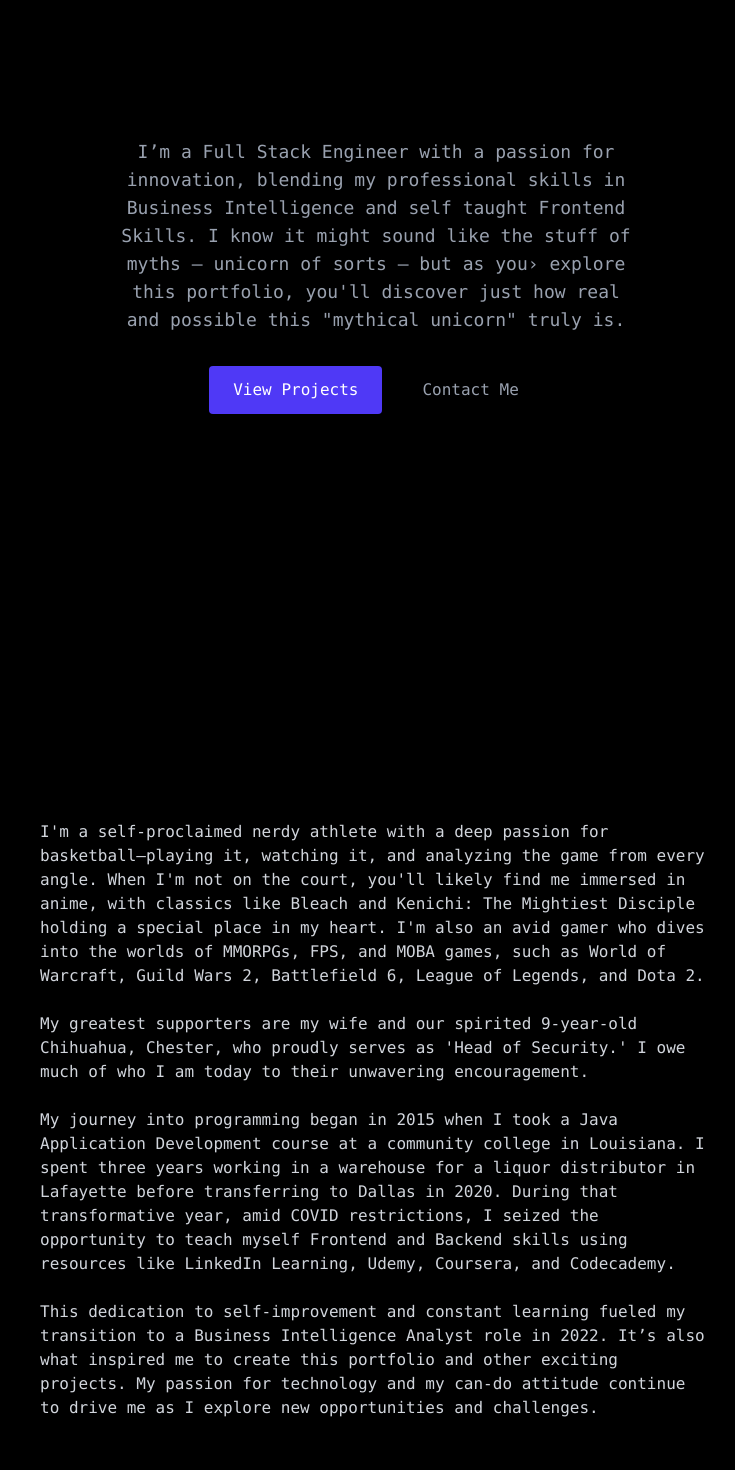
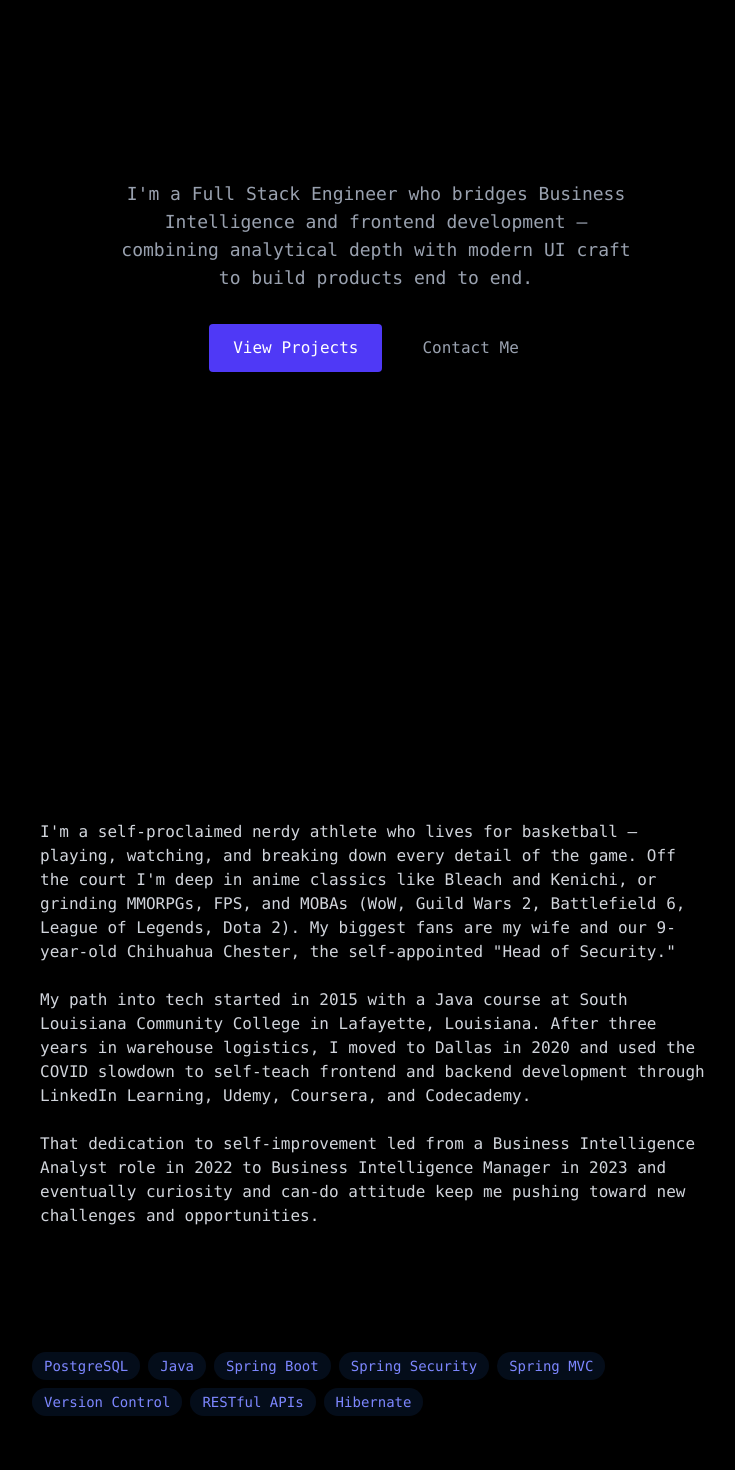
Before and after one commit to Kareem42/my-portfolio, a React (Vite) app: page / in a window 1280 px wide. Shown: the part 160-1630 px from the top of the page, without its empty margins (264-999 px from the left). Built offline with nearby package versions, Linux system fonts and the light colour scheme.

Commit message:
updated resume, about me section and home section.

```diff
--- a/src/App.jsx
+++ b/src/App.jsx
@@ -20,7 +20,7 @@ function App() {
       {!isLoaded && <LoadingScreen onComplete={() => setIsLoaded(true)} />}{" "}
       <div
         className={`min-h-screen transition-opacity duration-700 ${
-          isLoaded ? "opacity-100" : "opactity-0"
+          isLoaded ? "opacity-100" : "opacity-0"
         } bg-black text-gray`}
       >
         <Navbar menuOpen={menuOpen} setMenuOpen={setMenuOpen} />
--- a/src/components/RevealOnScroll.jsx
+++ b/src/components/RevealOnScroll.jsx
@@ -16,7 +16,7 @@ export const RevealOnScroll = ({ children }) => {
     if (ref.current) observer.observe(ref.current);
 
     return () => observer.disconnect();
-  });
+  }, []);
 
   return (
     <div ref={ref} className="reveal">
--- a/src/components/section/About.jsx
+++ b/src/components/section/About.jsx
@@ -1,5 +1,5 @@
 import { RevealOnScroll } from "../RevealOnScroll";
-import Resume from "../../assets/UpdatedResume.pdf";
+import Resume from "../../assets/Resume202606.pdf";
 
 export const About = () => {
   const frontendSkills = [
@@ -48,40 +48,28 @@ export const About = () => {
 
           <div className="rounded-xl p-8 border-white/10 border hover:-translate-y-1 transition-all">
             <p className="text-gray-300 mb-6 font-mono">
-              I&apos;m a self-proclaimed nerdy athlete with a deep passion for
-              basketball—playing it, watching it, and analyzing the game from
-              every angle. When I&apos;m not on the court, you&apos;ll likely
-              find me immersed in anime, with classics like Bleach and Kenichi:
-              The Mightiest Disciple holding a special place in my heart.
-              I&apos;m also an avid gamer who dives into the worlds of MMORPGs,
-              FPS, and MOBA games, such as World of Warcraft, Guild Wars 2,
-              Battlefield 6, League of Legends, and Dota 2.
+              I&apos;m a self-proclaimed nerdy athlete who lives for basketball
+              — playing, watching, and breaking down every detail of the game.
+              Off the court I&apos;m deep in anime classics like Bleach and
+              Kenichi, or grinding MMORPGs, FPS, and MOBAs (WoW, Guild Wars 2,
+              Battlefield 6, League of Legends, Dota 2). My biggest fans are my
+              wife and our 9-year-old Chihuahua Chester, the self-appointed
+              &quot;Head of Security.&quot;
             </p>
 
             <p className="text-gray-300 mb-6 font-mono">
-              My greatest supporters are my wife and our spirited 9-year-old
-              Chihuahua, Chester, who proudly serves as &apos;Head of
-              Security.&apos; I owe much of who I am today to their unwavering
-              encouragement.
+              My path into tech started in 2015 with a Java course at South
+              Louisiana Community College in Lafayette, Louisiana. After three
+              years in warehouse logistics, I moved to Dallas in 2020 and used
+              the COVID slowdown to self-teach frontend and backend development
+              through LinkedIn Learning, Udemy, Coursera, and Codecademy.
             </p>
 
             <p className="text-gray-300 mb-6 font-mono">
-              My journey into programming began in 2015 when I took a Java
-              Application Development course at a community college in
-              Louisiana. I spent three years working in a warehouse for a liquor
-              distributor in Lafayette before transferring to Dallas in 2020.
-              During that transformative year, amid COVID restrictions, I seized
-              the opportunity to teach myself Frontend and Backend skills using
-              resources like LinkedIn Learning, Udemy, Coursera, and Codecademy.
-            </p>
-
-            <p className="text-gray-300 mb-6 font-mono">
-              This dedication to self-improvement and constant learning fueled
-              my transition to a Business Intelligence Analyst role in 2022.
-              It’s also what inspired me to create this portfolio and other
-              exciting projects. My passion for technology and my can-do
-              attitude continue to drive me as I explore new opportunities and
-              challenges.
+              That dedication to self-improvement led from a Business
+              Intelligence Analyst role in 2022 to Business Intelligence Manager
+              in 2023 and eventually curiosity and can-do attitude keep me
+              pushing toward new challenges and opportunities.
             </p>
           </div>
 
--- a/src/components/section/Home.jsx
+++ b/src/components/section/Home.jsx
@@ -19,12 +19,9 @@ export const Home = () => {
           {/* </SplitComponent> */}
 
           <p className="text-gray-400 dark:text-gray-300 text-lg mb-8 max-w-lg mx-auto font-mono">
-            I’m a Full Stack Engineer with a passion for innovation, blending my
-            professional skills in Business Intelligence and self taught
-            Frontend Skills. I know it might sound like the stuff of myths —
-            unicorn of sorts — but as you› explore this portfolio, you&apos;ll
-            discover just how real and possible this &quot;mythical
-            unicorn&quot; truly is.
+            I&apos;m a Full Stack Engineer who bridges Business Intelligence and
+            frontend development — combining analytical depth with modern UI
+            craft to build products end to end.
           </p>
           <div className="flex justify-center space-x-4">
             <a
--- a/src/components/section/Projects.jsx
+++ b/src/components/section/Projects.jsx
@@ -12,7 +12,7 @@ export const Projects = () => {
             Featured Projects
           </h2>
           <div className="grid grid-cols-1 md:grid-cols-2 gap-6">
-            <div className="p-6 rounded-xl border border-white/10 hover:-translate-y-1 hover:border-blue-500/30 hover:shado-[0_2px_8px_rgba(59,130,246,0.2)] transition-all">
+            <div className="p-6 rounded-xl border border-white/10 hover:-translate-y-1 hover:border-blue-500/30 hover:shadow-[0_2px_8px_rgba(59,130,246,0.2)] transition-all">
               <h3 className="text-xl font-bold mb-2 font-mono">
                 {" "}
                 Dallas Learning Center
@@ -57,21 +57,24 @@ export const Projects = () => {
               </div>
             </div>
 
-            <div className="p-6 rounded-xl border border-white/10 hover:-translate-y-1 hover:border-blue-500/30 hover:shado-[0_2px_8px_rgba(59,130,246,0.2)] transition-all">
+            <div className="p-6 rounded-xl border border-white/10 hover:-translate-y-1 hover:border-blue-500/30 hover:shadow-[0_2px_8px_rgba(59,130,246,0.2)] transition-all">
               <h3 className="text-xl font-bold mb-2 font-mono">
                 {" "}
                 Sentinel API Dashboard
               </h3>
               <p className="font-mono">
-                This is the Backend Server that was created to store all of the
-                registered users in the Face Recognition Smart Brain application
-                with Clarifai WebAPI.
+                A lightweight, self-hosted service uptime monitoring
+                application. Register your external microservices or websites by
+                URL, and Sentinel will automatically track their availability,
+                pinging them on a background thread and reporting their
+                real-time status.
               </p>
 
               <div className="flex flex-wrap gap-2 mb-4 font-mono">
                 {[
                   "React + Vite + TypeScript",
                   "Spring Boot",
+                  "Spring Security",
                   "PostgreSQL",
                   "Docker",
                 ].map((tech, key) => (
@@ -92,16 +95,10 @@ export const Projects = () => {
                 >
                   GitHub Repo ⇛{" "}
                 </a>
-                <a
-                  href="https://github.com/Kareem42/smartbrain-api"
-                  className="text-indigo-400 font-mono hover:underline transition-colors"
-                >
-                  Live Demo ⇛{" "}
-                </a>
               </div>
             </div>
 
-            <div className="p-6 rounded-xl border border-white/10 hover:-translate-y-1 hover:border-blue-500/30 hover:shado-[0_2px_8px_rgba(59,130,246,0.2)] transition-all">
+            <div className="p-6 rounded-xl border border-white/10 hover:-translate-y-1 hover:border-blue-500/30 hover:shadow-[0_2px_8px_rgba(59,130,246,0.2)] transition-all">
               <h3 className="text-xl font-bold mb-2 font-mono">
                 {" "}
                 Banking Application
@@ -135,7 +132,7 @@ export const Projects = () => {
               </div>
             </div>
 
-            <div className="p-6 rounded-xl border border-white/10 hover:-translate-y-1 hover:border-blue-500/30 hover:shado-[0_2px_8px_rgba(59,130,246,0.2)] transition-all">
+            <div className="p-6 rounded-xl border border-white/10 hover:-translate-y-1 hover:border-blue-500/30 hover:shadow-[0_2px_8px_rgba(59,130,246,0.2)] transition-all">
               <h3 className="text-xl font-bold mb-2 font-mono">
                 {" "}
                 Restaurant Orders Analysis
--- a/vite.config.js
+++ b/vite.config.js
@@ -9,7 +9,7 @@ export default defineConfig({
   base: "/my-portfolio",
   resolve: {
     alias: {
-      "@": path.resolve("my-portfolio", "./src"),
+      "@": path.resolve(__dirname, "./src"),
     },
   },
 });
```
Also changed, not shown: 1 other file (tests, documents, lock files or other folders).
